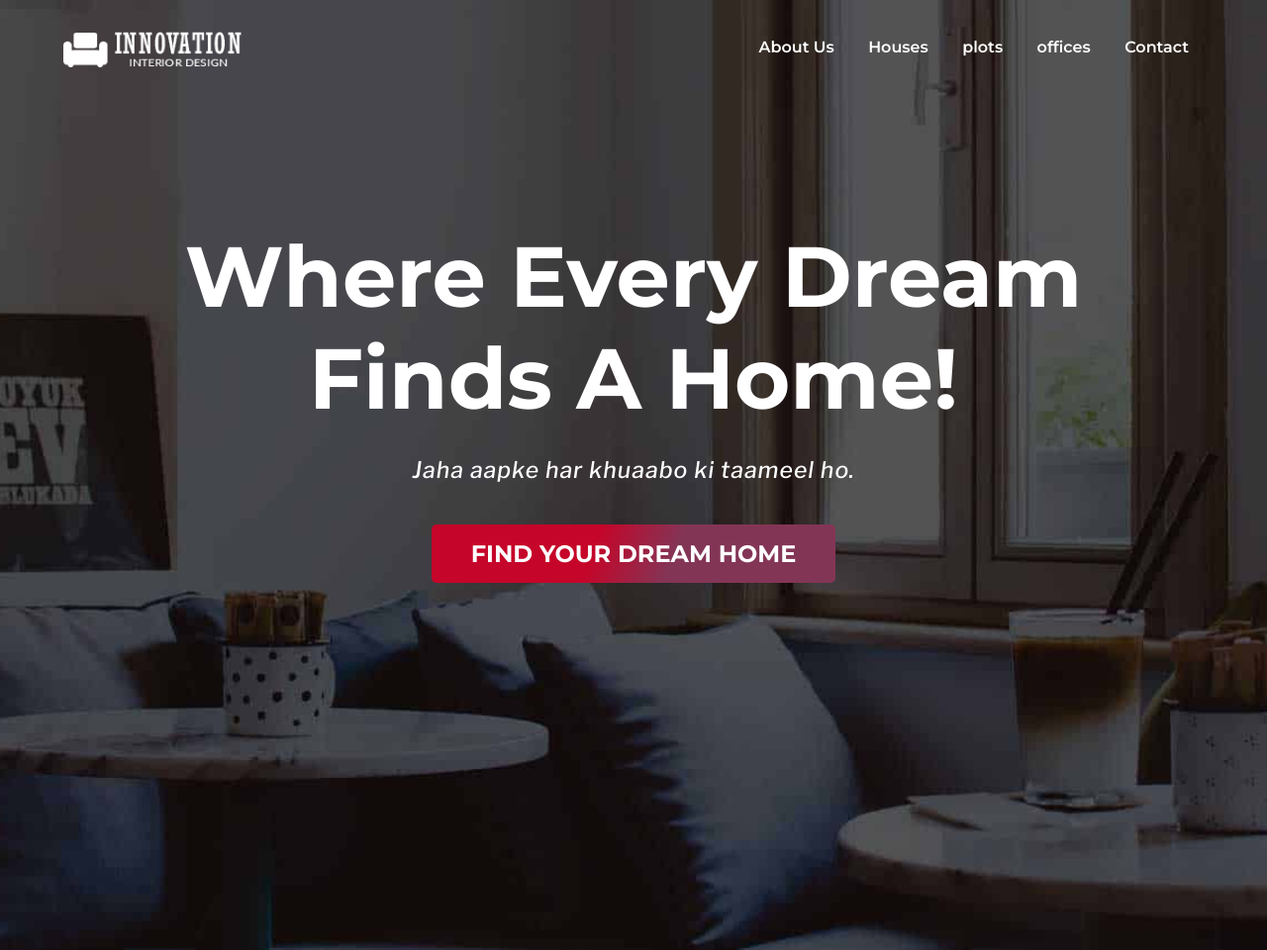
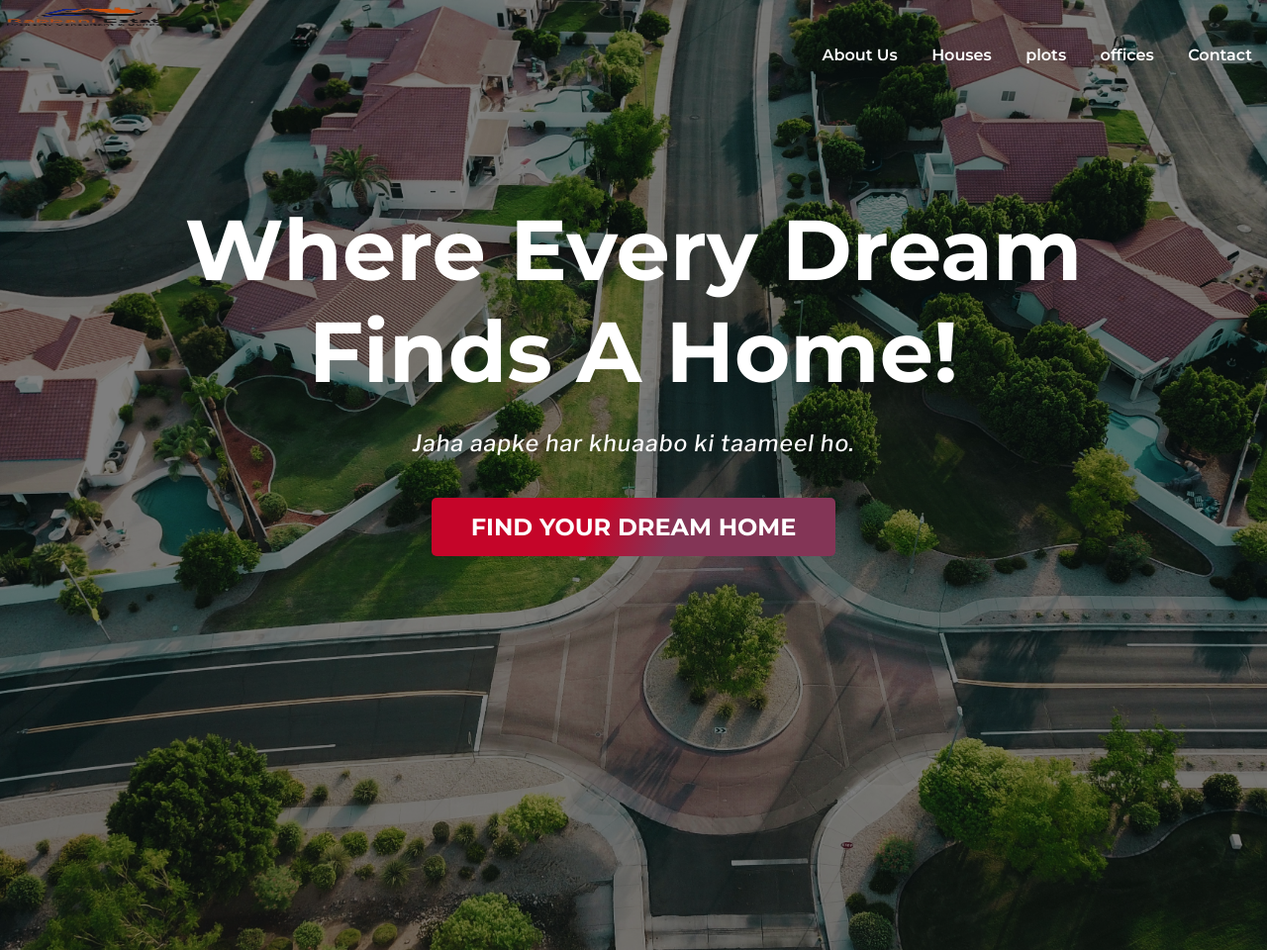
Before and after one commit to TahaRabbani/Real_Estate, a Django app: page / in a window 1280 px wide. Shown: the whole page at 99% size. Run offline with Django 5.2, Linux system fonts and the light colour scheme; some libraries are stand-ins or nearby versions.

Commit message:
heros section resolved

```diff
--- a/static/css/style.css
+++ b/static/css/style.css
@@ -18,9 +18,28 @@
 header {
   width: 100%;
   min-height: 120vh;
-  background-image: url(/static/home-images/hero.jpg);
+  background-image: url(/static/Images/hero.jpg);
   background-position: center;
   background-size: cover;
+  position: relative;
+  z-index: 2;
+  color: #fff; /* Use white or light text for contrast */
+}
+header::before {
+  content: '';
+  position: absolute;
+  top: 0;
+  left: 0;
+  width: 100%;
+  height: 100%;
+  background: rgba(0, 0, 0, 0.5); /* Adjust the opacity value (0.1 to 0.9) for darkness */
+  z-index: -1;
+}
+
+/* .content {
+  position: relative;
+  z-index: 2;
+  color: #fff; Use white or light text for contrast */
 }
 nav {
   display: flex;
--- a/templates/index.html
+++ b/templates/index.html
@@ -7,7 +7,7 @@
 
     <link rel="stylesheet" href="static/css/style.css" />
     <!-- CSS Link  -->
-    <link rel="shortcut icon" href="static/home-images/favicon.png" />
+    <link rel="shortcut icon" href="static/Images/favicon.png" />
     <!-- Font Awesome CDN  -->
     <link
     rel="stylesheet"
@@ -21,7 +21,7 @@
         <label for="check" id="check-btn">
           <i class="fas fa-bars"></i>
         </label>
-        <img src="static/home-images/Interior-logo.png" alt="logo" />
+        <img src="static/Images/logo.png" alt="logo" />
         <ul>
           <li><a href="#">About Us</a></li>
           <li><a href="#">Houses</a></li>
```
Also changed, not shown: static/Images/favicon.png (added), static/Images/hero.jpg (added), static/Images/logo.png (added), static/home-images/Interior-logo.png (deleted), static/home-images/favicon.png (deleted), static/home-images/hero.jpg (deleted), static/home-images/home-thumb.JPG (deleted).
